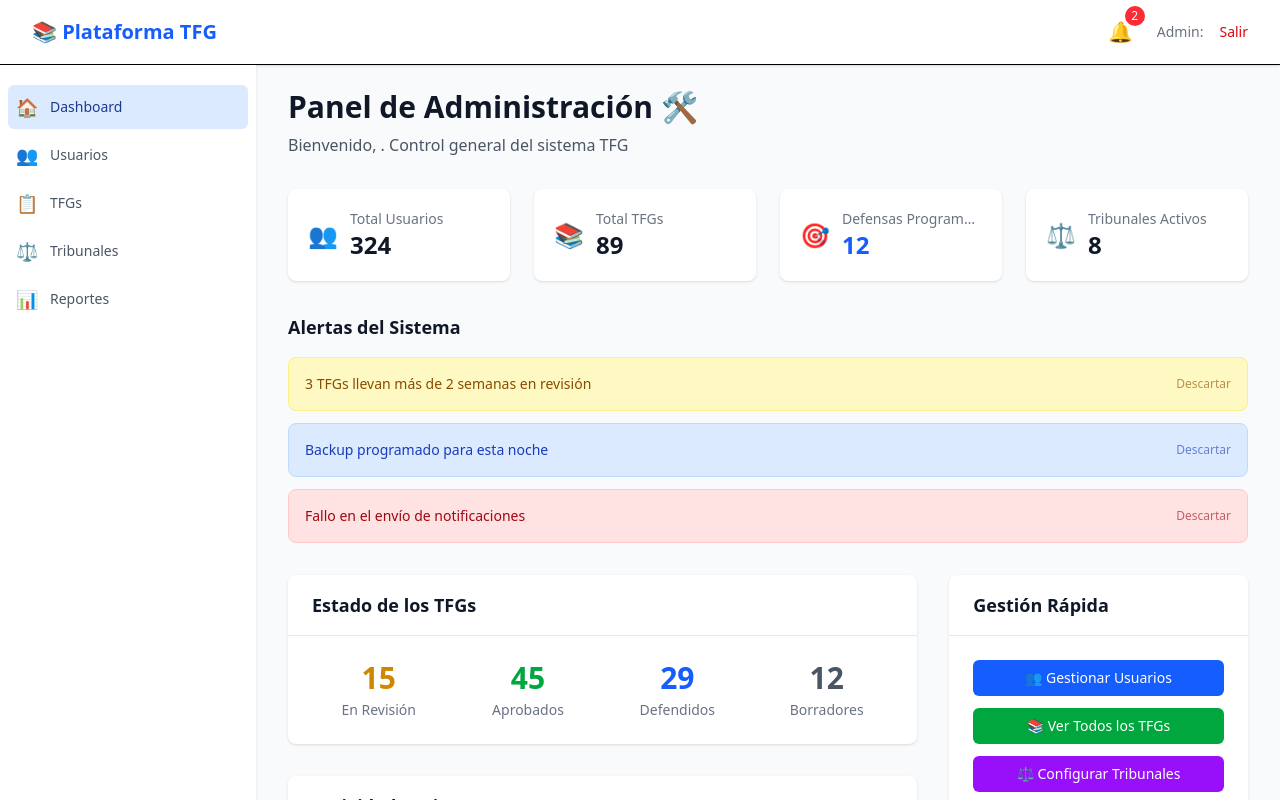
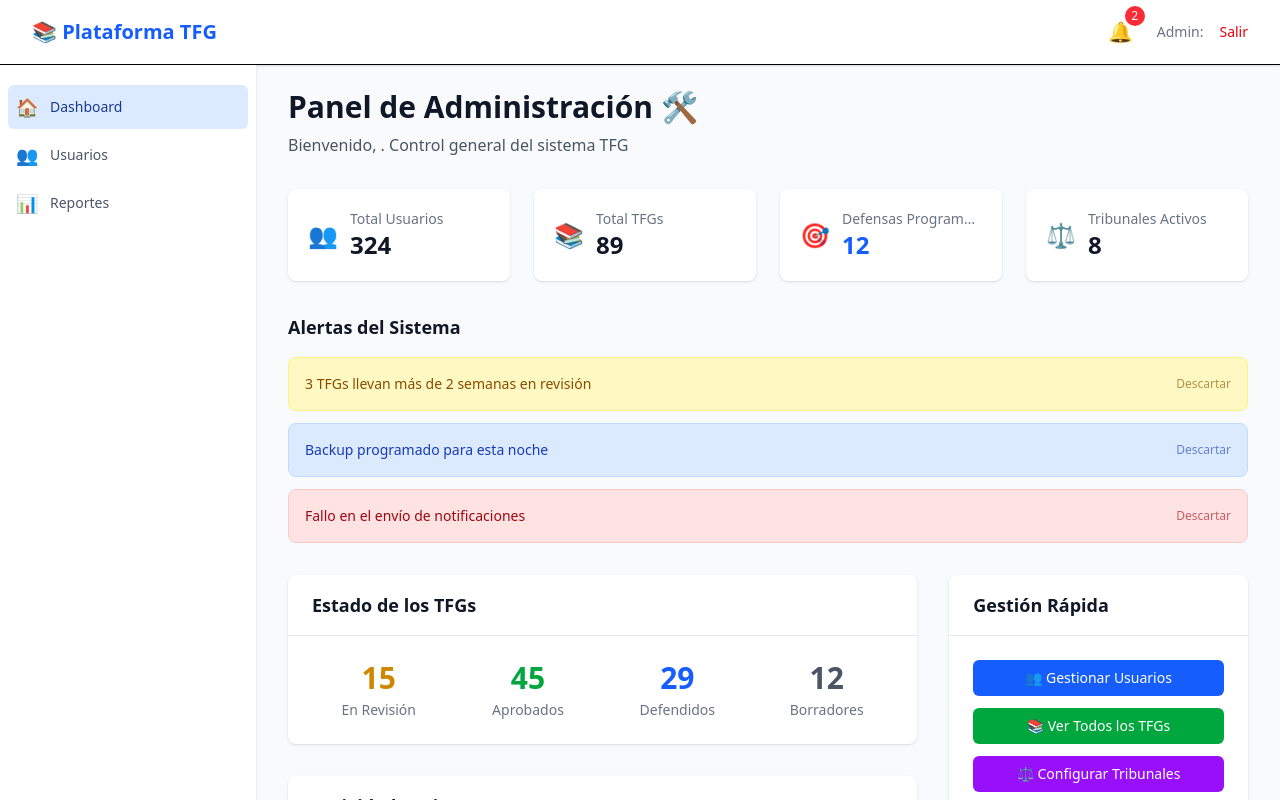
Before and after one commit to JuanmaCenteno/PlataformaTFG, a React (Vite) app: page /dashboard in a window 1280 px wide. Shown: the top 800 px of the page. Built offline with nearby package versions, Linux system fonts and the light colour scheme; sample sign-in values are in the browser's storage.

Commit message:
Corrijo Layout de Admin

```diff
--- a/src/components/Layout.jsx
+++ b/src/components/Layout.jsx
@@ -52,12 +52,6 @@ function Layout({ children }) {
 				return [
 					...baseItems,
 					{ name: "Usuarios", href: "/admin/usuarios", icon: "👥" },
-					{ name: "TFGs", href: "/admin/tfgs", icon: "📋" },
-					{
-						name: "Tribunales",
-						href: "/admin/tribunales",
-						icon: "⚖️",
-					},
 					{ name: "Reportes", href: "/admin/reportes", icon: "📊" },
 				]
 			default:
```
